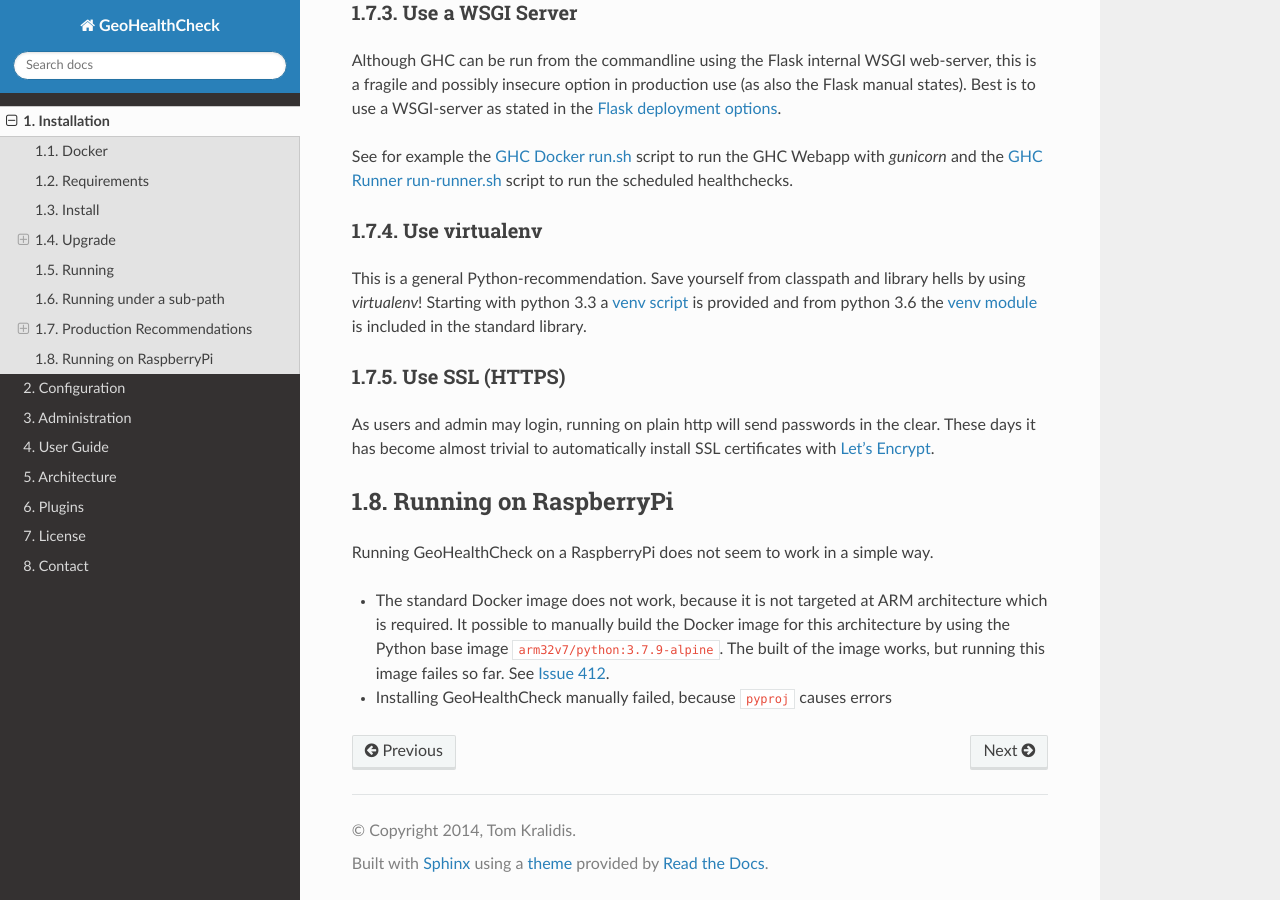
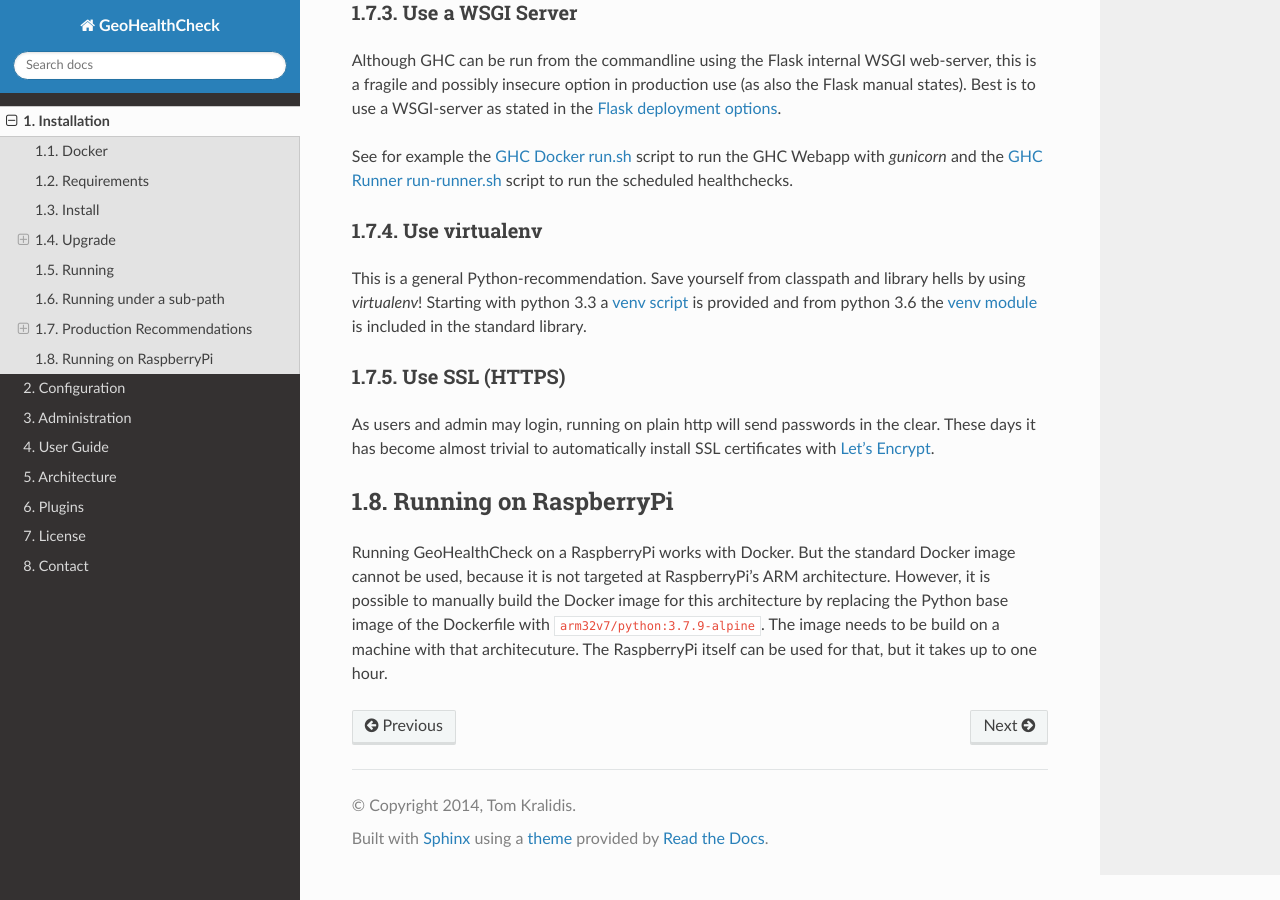
Before and after one commit to geopython/GeoHealthCheck, a Sphinx documentation site: the page built from docs/install.rst, in a window 1280 px wide and 900 px high, scrolled down 4954 px. Built offline with Sphinx 7.4.7 and the Read the Docs theme 2.0.0, drawn with Linux system fonts in a browser that asks for light colours.

Commit message:
Update docs for installing on RaspberryPi (#415)

```diff
--- a/docs/install.rst
+++ b/docs/install.rst
@@ -264,9 +264,4 @@
 Running on RaspberryPi
 ----------------------
 
-Running GeoHealthCheck on a RaspberryPi does not seem to work in a simple way.
-
-- The standard Docker image does not work, because it is not targeted at ARM architecture which is required.
-  It possible to manually build the Docker image for this architecture by using the Python base image ``arm32v7/python:3.7.9-alpine``.
-  The built of the image works, but running this image failes so far. See `Issue 412 <https://github.com/geopython/GeoHealthCheck/issues/412>`_.
-- Installing GeoHealthCheck manually failed, because ``pyproj`` causes errors
+Running GeoHealthCheck on a RaspberryPi works with Docker. But the standard Docker image cannot be used, because it is not targeted at RaspberryPi's ARM architecture. However, it is possible to manually build the Docker image for this architecture by replacing the Python base image of the Dockerfile with ``arm32v7/python:3.7.9-alpine``. The image needs to be build on a machine with that architecuture. The RaspberryPi itself can be used for that, but it takes up to one hour.
```
